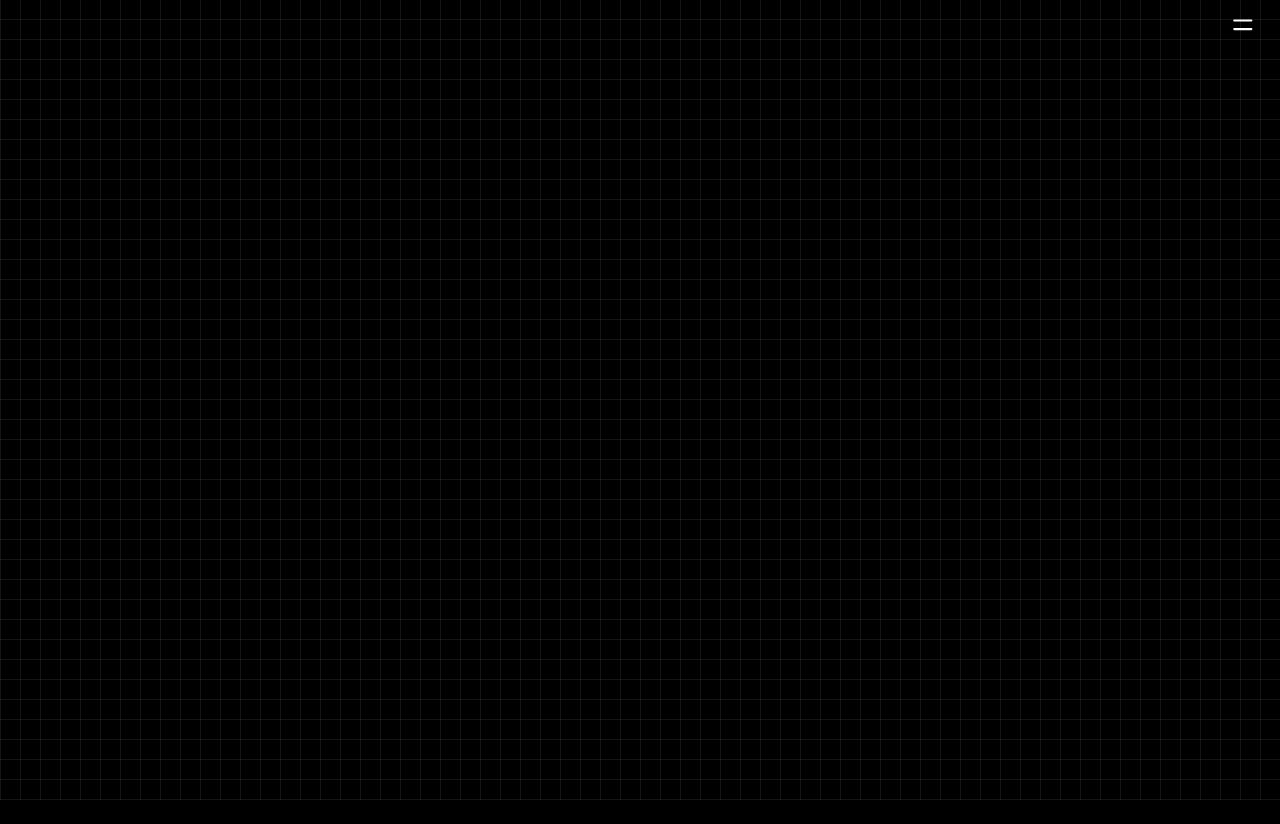
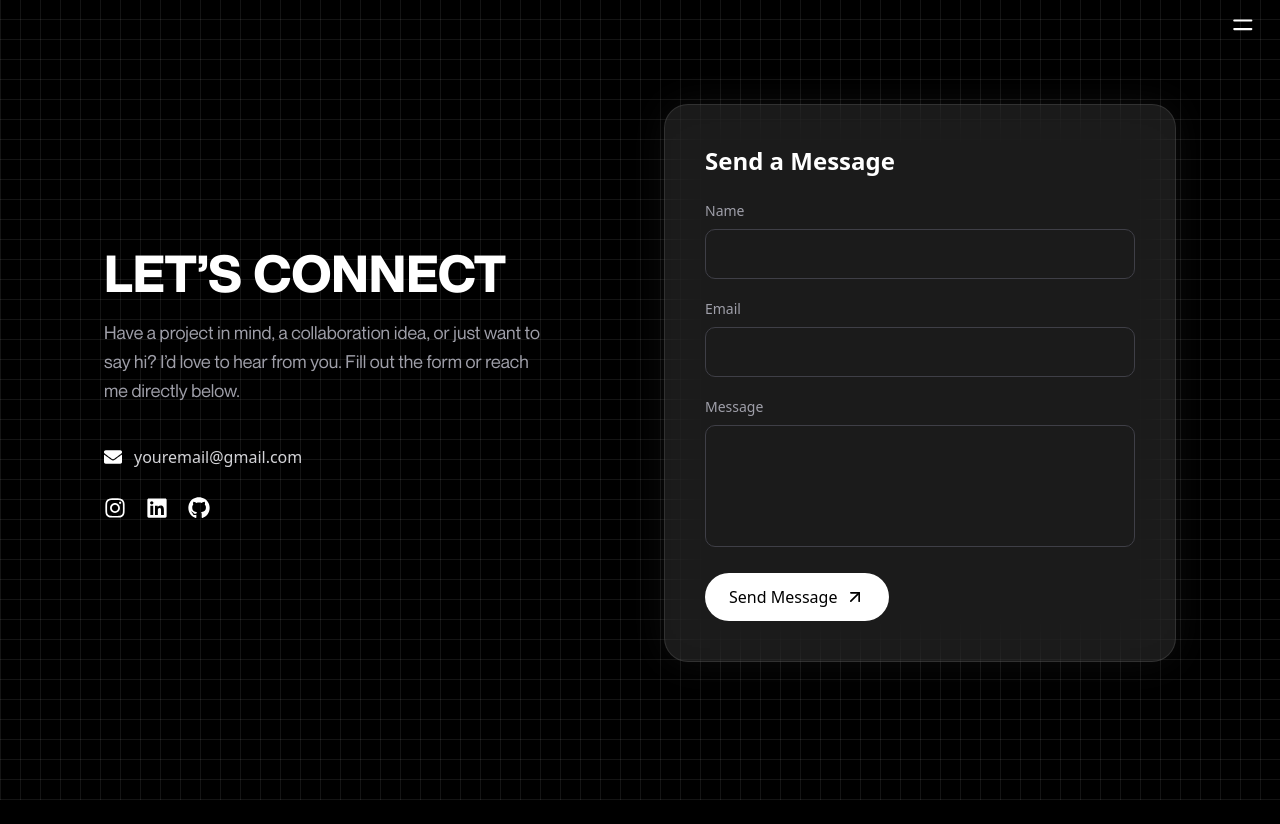
Before and after one commit to SaqibFarhanProgrammer/Saqib-Portfolio, a React (Vite) app: page /contact in a window 1280 px wide. Built offline with nearby package versions, Linux system fonts and the light colour scheme.

Commit message:
add feature view in code

```diff
--- a/src/App.jsx
+++ b/src/App.jsx
@@ -7,6 +7,8 @@ import { Routes, Route } from "react-router-dom";
 import { Context } from "./context/context";
 import { HiOutlineMenuAlt4 } from "react-icons/hi";
 import WorkRoute from "./routes/WorkRoute";
+import Contact from "./routes/ContactRoute";
+import AboutRoute from "./routes/AboutRoute";
 
 const Hero = lazy(() => import("./sectioms/Hero/Hero"));
 const Projects = lazy(() => import("./sectioms/projects/Projects"));
@@ -58,6 +60,8 @@ s
             />
             <Route path="/services" element={<ServiceRoute />} />
             <Route path="/work" element={<WorkRoute />} />
+            <Route path="/contact" element={<Contact />} />
+            <Route path="/about" element={<AboutRoute />} />
           </Routes>
         </Suspense>
       </LenisApp>
--- a/src/Mycomponents/Navbar.jsx
+++ b/src/Mycomponents/Navbar.jsx
@@ -36,7 +36,7 @@ const Navbar = () => {
           max-[531px]:text-[26px] max-[531px]:p-6 max-[531px]:pt-[28vw]
         "
       >
-        <Link className="navbar-links leading-[4vw] max-[531px]:leading-[10vw] max-[531px]:text-[10vw] max-[1024px]:leading-[6vw]">
+        <Link to="/" className="navbar-links leading-[4vw] max-[531px]:leading-[10vw] max-[531px]:text-[10vw] max-[1024px]:leading-[6vw]">
           Home
         </Link>
         <Link to="/work" className="navbar-links leading-[4vw] max-[531px]:leading-[10vw] max-[531px]:text-[10vw] max-[1024px]:leading-[6vw]">
@@ -45,10 +45,10 @@ const Navbar = () => {
         <Link to="/Services" className="navbar-links leading-[4vw] max-[531px]:leading-[10vw] max-[531px]:text-[10vw] max-[1024px]:leading-[6vw]">
           Services
         </Link>
-        <Link className="navbar-links leading-[4vw] max-[531px]:leading-[10vw] max-[531px]:text-[10vw] max-[1024px]:leading-[6vw]">
+        <Link to="/contact" className="navbar-links leading-[4vw] max-[531px]:leading-[10vw] max-[531px]:text-[10vw] max-[1024px]:leading-[6vw]">
           Contact
         </Link>
-        <Link className="navbar-links leading-[4vw] max-[531px]:leading-[10vw] max-[531px]:text-[10vw] max-[1024px]:leading-[6vw]">
+        <Link to="/about" className="navbar-links leading-[4vw] max-[531px]:leading-[10vw] max-[531px]:text-[10vw] max-[1024px]:leading-[6vw]">
           About
         </Link>
       </div>
--- /dev/null
+++ b/src/routes/AboutRoute.jsx
@@ -0,0 +1,125 @@
+import React, { useEffect, useRef } from "react";
+import gsap from "gsap";
+import { ScrollTrigger } from "gsap/ScrollTrigger";
+import profileImg from "../assets/images/WhatsApp Image 2025-09-26 at 4.54.07 PM.jpeg";
+
+gsap.registerPlugin(ScrollTrigger);
+
+const AboutRoute = () => {
+  const container = useRef(null);
+
+  useEffect(() => {
+    const ctx = gsap.context(() => {
+      // Text reveal animation
+      const lines = gsap.utils.toArray(".reveal-line");
+      gsap.from(lines, {
+        y: 40,
+        autoAlpha: 0,
+        duration: 0.7,
+        ease: "power3.out",
+        stagger: 0.12,
+        scrollTrigger: {
+          trigger: ".about-section",
+          start: "top 80%",
+        },
+      });
+
+      // Image animation
+      gsap.from(".profile-img", {
+        scale: 0.9,
+        opacity: 0,
+        duration: 1.2,
+        ease: "power2.out",
+        scrollTrigger: {
+          trigger: ".profile-img",
+          start: "top 85%",
+        },
+      });
+    }, container);
+
+    return () => ctx.revert();
+  }, []);
+
+  return (
+    <section
+      ref={container}
+      className="about-section relative min-h-screen flex flex-col md:flex-row items-center justify-between gap-16 px-6 md:px-16 lg:px-24 py-24 bg-black text-white overflow-hidden"
+    >
+      {/* Background lighting effects */}
+      <div className="absolute inset-0 bg-[radial-gradient(circle_at_20%_30%,rgba(255,255,255,0.08),transparent_70%)]"></div>
+      <div className="absolute inset-0 bg-[radial-gradient(circle_at_80%_70%,rgba(255,255,255,0.06),transparent_80%)]"></div>
+
+      {/* Left - Image */}
+      <div className="md:w-1/2 w-full flex justify-center relative z-10">
+        <div className="w-[85%] sm:w-[75%] md:w-[80%] overflow-hidden rounded-[2rem] shadow-[0_0_60px_rgba(255,255,255,0.05)] border border-white/10 hover:border-white/20 transition-all duration-500">
+          <img
+            src={profileImg}
+            alt="Shahzaib Khan"
+            className="profile-img w-full h-full object-cover rounded-[2rem] hover:scale-[1.03] transition-transform duration-700"
+          />
+        </div>
+      </div>
+
+      {/* Right - Content */}
+      <div className="md:w-1/2 w-full relative z-10">
+        <h2 className="text-[9vw] sm:text-[6vw] md:text-[3.5vw] font-[HB] uppercase mb-8 tracking-tight">
+          About Me
+        </h2>
+
+        <div className="text-gray-300 text-sm sm:text-base md:text-lg leading-relaxed space-y-5">
+          <p className="reveal-line">
+            Hey, I’m <span className="text-white font-semibold">Shahzaib Khan</span> — a creative designer,
+            content creator, and developer who loves building experiences that are{" "}
+            <span className="text-white italic">beautiful and meaningful</span>.
+          </p>
+
+          <p className="reveal-line">
+            I specialize in{" "}
+            <span className="text-white font-semibold">
+              UI/UX design, video editing, photography, and web development
+            </span>
+            . My focus is to bring{" "}
+            <span className="text-white italic">stories to life through visuals</span>,
+            merging creativity with usability.
+          </p>
+
+          <p className="reveal-line">
+            I’m also the founder of{" "}
+            <span className="text-white font-semibold">Elixur</span> — a brand that blends modern jewelry design,
+            cinematic storytelling, and digital identity into one cohesive vision.
+          </p>
+
+          <p className="reveal-line">
+            Beyond screens and software, I love exploring raw street visuals, human emotions, and authentic
+            stories — always looking for beauty in simplicity.
+          </p>
+        </div>
+
+        <div className="mt-10">
+          <a
+            href="#contact"
+            className="inline-flex items-center gap-3 bg-white text-black px-8 py-3 rounded-full font-medium hover:bg-zinc-200 transition-all duration-300 group"
+          >
+            Let’s Collaborate
+            <svg
+              xmlns="http://www.w3.org/2000/svg"
+              className="w-5 h-5 transition-transform duration-300 group-hover:translate-x-1"
+              fill="none"
+              viewBox="0 0 24 24"
+              stroke="currentColor"
+            >
+              <path
+                strokeLinecap="round"
+                strokeLinejoin="round"
+                strokeWidth={2}
+                d="M17 8l4 4m0 0l-4 4m4-4H3"
+              />
+            </svg>
+          </a>
+        </div>
+      </div>
+    </section>
+  );
+};
+
+export default AboutRoute;
--- /dev/null
+++ b/src/routes/ContactRoute.jsx
@@ -0,0 +1,114 @@
+import React from "react";
+import { useForm } from "react-hook-form";
+import { FiArrowUpRight } from "react-icons/fi";
+import { FaInstagram, FaLinkedin, FaGithub, FaEnvelope } from "react-icons/fa";
+
+const Contact = () => {
+  const {
+    register,
+    handleSubmit,
+    reset,
+    formState: { errors },
+  } = useForm();
+
+  const onSubmit = (data) => {
+    console.log(data);
+    reset();
+  };
+
+  return (
+    <section className="relative h-[100%] flex flex-col md:flex-row items-center justify-center bg-black text-white px-6 md:px-20 py-20 overflow-hidden">
+      {/* Glow background */}
+      <div className="absolute inset-0 bg-[radial-gradient(circle_at_30%_20%,rgba(255,255,255,0.1),transparent_60%)] z-0"></div>
+
+      {/* Left Section */}
+      <div className="md:w-1/2 w-full relative z-10 mb-12 md:mb-0">
+        <h2 className="text-[10vw] sm:text-[6vw] md:text-[4vw] font-[HB] leading-none uppercase">
+          Let’s Connect
+        </h2>
+        <p className="text-zinc-400 font-['main'] mt-5 text-base md:text-lg max-w-md leading-relaxed">
+          Have a project in mind, a collaboration idea, or just want to say hi?
+          I’d love to hear from you. Fill out the form or reach me directly below.
+        </p>
+
+        <div className="mt-10 space-y-3 text-sm sm:text-base">
+          <p className="flex items-center gap-3 text-zinc-300">
+            <FaEnvelope className="text-white text-lg" />
+            <a href="mailto:youremail@gmail.com" className="hover:text-white transition">
+              youremail@gmail.com
+            </a>
+          </p>
+          <div className="flex gap-5 pt-4">
+            <a href="#" className="hover:text-pink-400 transition">
+              <FaInstagram size={22} />
+            </a>
+            <a href="#" className="hover:text-sky-400 transition">
+              <FaLinkedin size={22} />
+            </a>
+            <a href="#" className="hover:text-gray-300 transition">
+              <FaGithub size={22} />
+            </a>
+          </div>
+        </div>
+      </div>
+
+      {/* Right Section - Contact Form */}
+      <div className="md:w-1/2 w-full max-w-lg relative z-10">
+        <div className="rounded-3xl bg-white/10 backdrop-blur-xl p-8 sm:p-10 shadow-[0_0_40px_rgba(255,255,255,0.05)] border border-white/10">
+          <h3 className="text-2xl font-semibold mb-6">Send a Message</h3>
+
+          <form onSubmit={handleSubmit(onSubmit)} className="space-y-5">
+            {/* Name */}
+            <div>
+              <label className="block text-sm text-zinc-400 mb-2">Name</label>
+              <input
+                type="text"
+                {...register("name", { required: true })}
+                className="w-full bg-transparent border border-zinc-700 rounded-lg p-3 text-white outline-none focus:border-zinc-400 transition"
+              />
+              {errors.name && (
+                <p className="text-xs text-red-500 mt-1">Name is required</p>
+              )}
+            </div>
+
+            {/* Email */}
+            <div>
+              <label className="block text-sm text-zinc-400 mb-2">Email</label>
+              <input
+                type="email"
+                {...register("email", { required: true })}
+                className="w-full bg-transparent border border-zinc-700 rounded-lg p-3 text-white outline-none focus:border-zinc-400 transition"
+              />
+              {errors.email && (
+                <p className="text-xs text-red-500 mt-1">Email is required</p>
+              )}
+            </div>
+
+            {/* Message */}
+            <div>
+              <label className="block text-sm text-zinc-400 mb-2">Message</label>
+              <textarea
+                {...register("message", { required: true })}
+                rows="4"
+                className="w-full bg-transparent border border-zinc-700 rounded-lg p-3 text-white outline-none focus:border-zinc-400 transition resize-none"
+              ></textarea>
+              {errors.message && (
+                <p className="text-xs text-red-500 mt-1">Message is required</p>
+              )}
+            </div>
+
+            {/* Button */}
+            <button
+              type="submit"
+              className="flex items-center justify-center gap-2 bg-white text-black px-6 py-3 rounded-full font-medium hover:bg-zinc-200 transition-all duration-300"
+            >
+              Send Message <FiArrowUpRight className="text-xl" />
+            </button>
+          </form>
+        </div>
+      </div>
+    </section>
+  );
+};
+
+export default Contact;
--- a/src/routes/WorkRoute.jsx
+++ b/src/routes/WorkRoute.jsx
@@ -63,7 +63,7 @@ const projects = [
 
 const WorkRoute = () => {
   return (
-    <section className="w-full relative z-[101] min-h-screen bg-black text-white py-24 px-6 md:px-20">
+    <section className="w-full z-10 relative z min-h-screen  text-white py-24 px-6 md:px-20">
       {/* Header */}
       <div className="text-center mb-20">
         <h1 className="text-[10vw] sm:text-[6vw] md:text-[4vw] font-[HB] uppercase tracking-tight">
```
